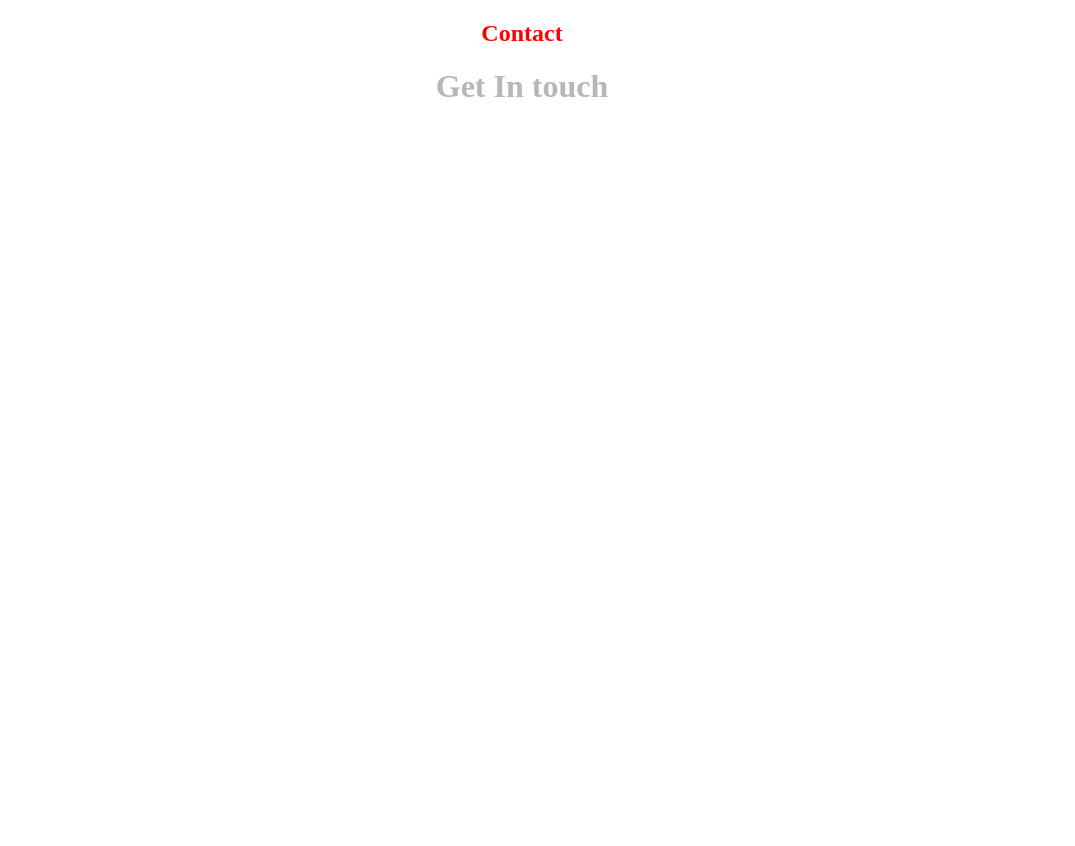
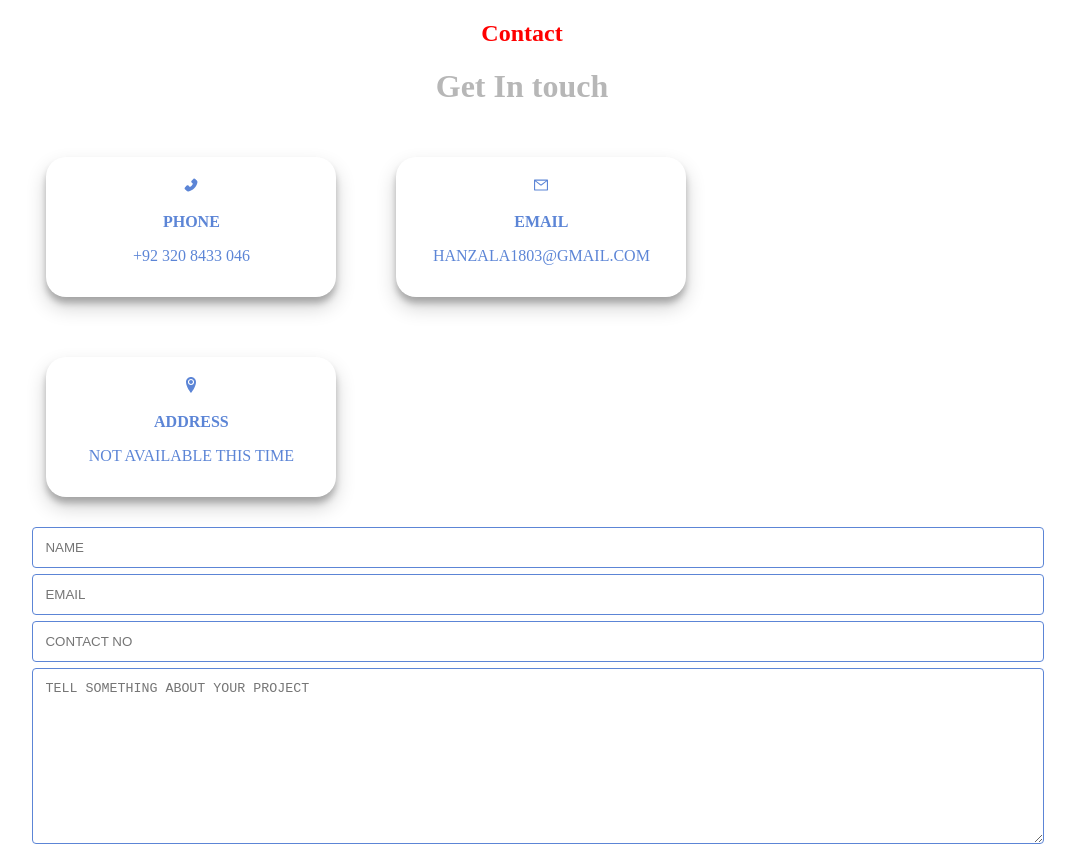
Before and after one commit to imhanzala22/HanzalaIrfan_portfolio, a React (Create React App) app in the folder hanzalairfan/: page /Contact in a window 1280 px wide. Shown: the top 846 px of the page, without its empty margins (118-1193 px from the left). Before the commit the page ends 800 px from the top, so only its background shows below. Built offline with nearby package versions, Linux system fonts and the light colour scheme.

Commit message:
portfolio page is remaining

```diff
--- a/hanzalairfan/src/components/About/about.css
+++ b/hanzalairfan/src/components/About/about.css
@@ -1,11 +1,14 @@
 .Aflex {
   display: flex;
   align-items: center;
+  justify-content: center;
   height: 100vh;
 }
 .asvg {
-  height: 400px;
-  width: 400px;
+  display: flex;
+  flex-direction: column;
+  align-items: center;
+  justify-content: center;
   flex: 50%;
   padding-left: 40px;
 }
@@ -16,18 +19,21 @@
   text-align: left;
   padding-right: 30px;
 }
-.adescription Span {
+.adescription span {
   font-size: 30px;
   font-weight: 600;
   color: var(--primary);
 }
 .socialsvg ul {
   display: flex;
-  justify-content: space-evenly;
-  margin: 10px 10px;
+  justify-content: center;
+  /* margin: 10px 10px; */
   padding: 10px 0;
   width: 100%;
   list-style: none;
+}
+.socialsvg ul li {
+  margin: 0 10px;
 }
 
 .lowerbtn {
--- a/hanzalairfan/src/components/contact/Contact.css
+++ b/hanzalairfan/src/components/contact/Contact.css
@@ -0,0 +1,57 @@
+.card {
+  width: 250px;
+  margin: 30px;
+  height: 100px;
+  box-shadow: 0 10px 20px rgba(0, 0, 0, 0.19), 0 6px 6px rgba(0, 0, 0, 0.23);
+  border-radius: 20px;
+  position: relative;
+  overflow: hidden;
+  padding: 20px;
+  transform-style: preserve-3d;
+  perspective: 1000px;
+}
+.cards {
+  display: flex;
+}
+
+.card::before {
+  content: " ";
+  z-index: 5;
+  height: 180px;
+  position: absolute;
+  -webkit-transform: rotate(-5deg);
+  -ms-transform: rotate(-5deg);
+  transform: rotate(-5deg);
+  width: 1000px;
+  top: -120px;
+  left: -210px;
+}
+.card::after {
+  content: " ";
+  right: 0;
+  left: 0;
+  top: 0;
+  z-index: 5;
+  height: 180px;
+  position: absolute;
+  -webkit-transform: rotate(106deg);
+  -ms-transform: rotate(106deg);
+  transform: rotate(106deg);
+  width: 1000px;
+  top: -210px;
+  left: -470px;
+  opacity: 0.5;
+}
+.pricing__name {
+  text-transform: uppercase;
+  font-size: 16px;
+  position: relative;
+  z-index: 6;
+  color: var(--primary);
+  text-align: center;
+}
+.cicon {
+  z-index: 6;
+  color: var(--primary);
+  text-align: center;
+}
--- a/hanzalairfan/src/components/contact/Contact.jsx
+++ b/hanzalairfan/src/components/contact/Contact.jsx
@@ -1,11 +1,30 @@
 import React from 'react';
+import {Contacts} from './Contacts';
+import './Contact.css';
+import Contactform from './contactform';
 const Contact = () => {
     return (
-         <div>
+         <div >
+
              <h2 className='head2'>Contact</h2>
              <h1 className='head1'>Get In touch</h1>
 
-         </div>
+             <div className="container cards" >
+            {
+                Contacts.map( (contact)=>{
+                return(
+
+           <div class="card card__1 key={Contact.id}">
+              <div className='cicon'>{contact.icon}</div>
+            <h3 class="pricing__name ">{contact.title}</h3>
+            <p className='pricing__name'>{contact.description}</p>
+        </div>
+
+        )})}
+        </div>
+
+                    <Contactform/>
+        </div>
 
 
         );
--- /dev/null
+++ b/hanzalairfan/src/components/contact/Contacts.js
@@ -0,0 +1,29 @@
+import {AiFillPhone,AiOutlineMail} from 'react-icons/ai';
+import {ImLocation2} from 'react-icons/im'
+export const Contacts =[
+    {
+        id: 1,
+        title:'Phone',
+        description:" +92 320 8433 046",
+        icon:<AiFillPhone/>
+
+    }
+    ,
+    {
+        id: 2,
+        title:'EMAIL',
+        description:" hanzala1803@gmail.com",
+        icon:<AiOutlineMail/>
+
+    }
+    ,
+    {
+        id: 3,
+        title:'Address',
+        description:"Not available this time",
+        icon:<ImLocation2/>
+
+    }
+
+
+]
--- /dev/null
+++ b/hanzalairfan/src/components/contact/contactform.css
@@ -0,0 +1,21 @@
+.cform {
+  display: flex;
+  flex-direction: column;
+  align-items: center;
+}
+.cform input {
+  margin: 20px;
+}
+.cform input[type="text"],
+select,
+textarea {
+  width: 100%;
+  padding: 12px;
+  border: 1px solid var(--primary);
+  box-sizing: border-box;
+  border-radius: 4px;
+  margin: 0 0 6px 16px;
+  resize: vertical;
+  outline: none;
+  text-transform: uppercase;
+}
--- /dev/null
+++ b/hanzalairfan/src/components/contact/contactform.jsx
@@ -0,0 +1,19 @@
+import React from 'react';
+import './contactform.css';
+const Contactform = () => {
+    return (
+         <div>
+
+                    <div className='container cform' >
+                        <input type="text" id='Name' placeholder='Name' />
+                        <input type="text" id='Name' placeholder='Email' />
+                        <input type="text" id='Name' placeholder='Contact no' />
+                        <textarea name="subject" id="subject" cols="30" rows="10" placeholder='tell something about your project'></textarea>
+                        <button className='btn'>submit</button>
+                   </div>
+
+        </div>
+    );
+}
+
+export default Contactform;
--- a/hanzalairfan/src/index.css
+++ b/hanzalairfan/src/index.css
@@ -1,6 +1,7 @@
 .container {
   width: 80%;
   margin: auto;
+  flex-wrap: wrap;
 }
 .btn {
   color: white;
```
